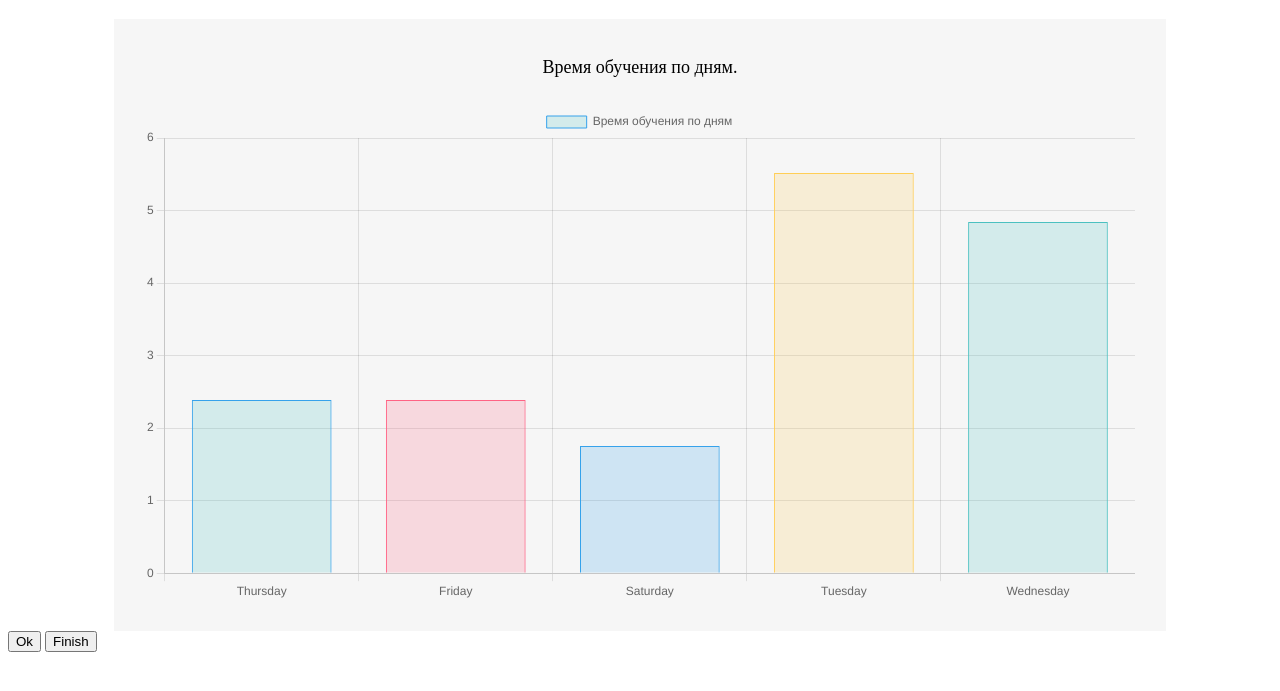
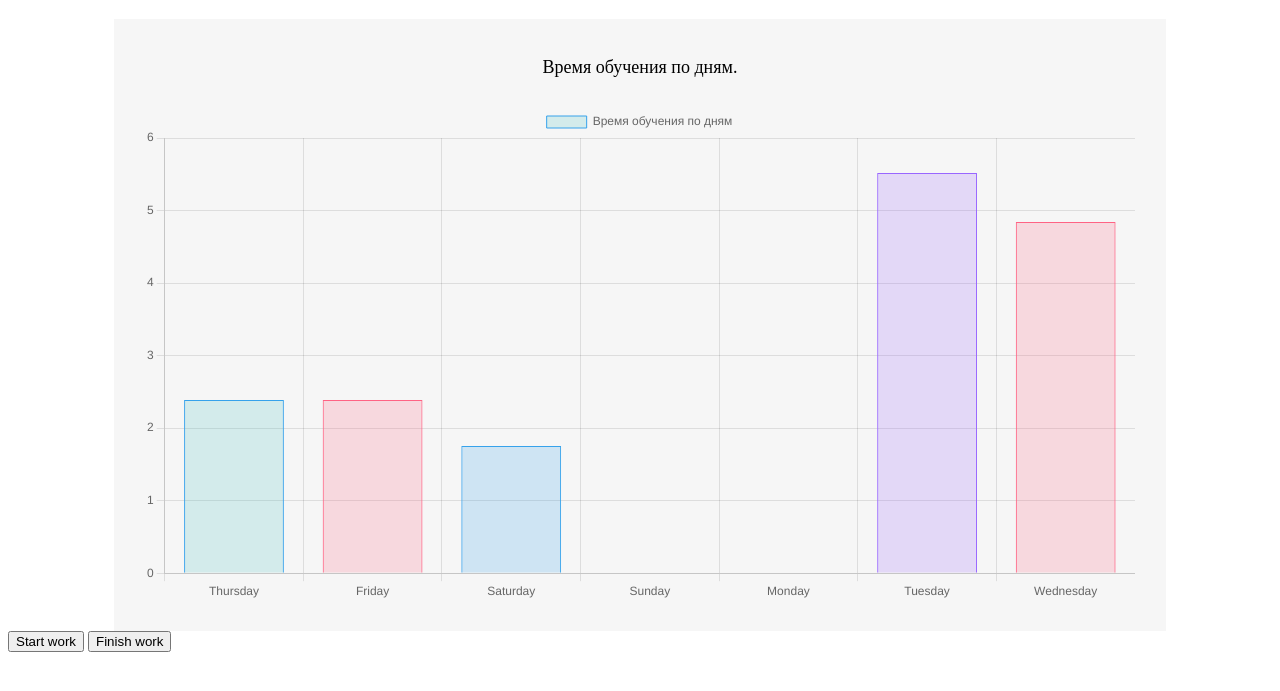
Before and after one commit to VNeskoromnaya/timer_for_tasks, a website with bundled scripts: page index.html in a window 1280 px wide. Shown: the part 61-752 px from the top of the page. Built offline with nearby package versions, Linux system fonts and the light colour scheme; data requests are answered from the project's data file.

Commit message:
refactor

```diff
--- a/index.html
+++ b/index.html
@@ -22,8 +22,8 @@
     </div>
   </section>
 
-  <button class="btn">Ok</button>
-  <button class="btn-finish">Finish</button>
+  <button class="btn-start">Start work</button>
+  <button class="btn-finish">Finish work</button>
 
   <script type="module" src="script/app.js"></script>
 </body>
--- a/script/app.js
+++ b/script/app.js
@@ -1,14 +1,11 @@
-import moment from 'moment';
-window.moment = moment;
-const chart = require('chart.js');
-
 import { onWorkStart, onWorkStop } from './workBreaks.js';
 import { drawWorkTimeChart } from './workChart.js';
 
-drawWorkTimeChart(document.getElementById('myChart'));
+const chartDiv = document.getElementById('myChart');
+drawWorkTimeChart(chartDiv);
 
-let buttonStart = document.querySelector('.btn');
-buttonStart.addEventListener('click', onWorkStart);
+const startButton = document.querySelector('.btn-start');
+startButton.addEventListener('click', onWorkStart);
 
-let buttonFinish = document.querySelector('.btn-finish');
-buttonFinish.addEventListener('click', onWorkStop);
+const finishButton = document.querySelector('.btn-finish');
+finishButton.addEventListener('click', onWorkStop);
--- a/script/dialogWindow.js
+++ b/script/dialogWindow.js
@@ -1,10 +1,10 @@
 
 import { scheduleNotificationShow } from './workBreaks.js'
 
-export function showBreakNotification() {
+export function showDialogWindow(text) {
     let body = document.querySelector('body');
     let newElementWindow = createDialogWindow();
-    writeDialogWindow(newElementWindow, body);
+    writeDialogWindow(newElementWindow, body, text);
 }
 
 function createDialogWindow() {
@@ -12,11 +12,11 @@ function createDialogWindow() {
     return newElementWindow;
 }
 
-function writeDialogWindow(newElementWindow, body) {
+function writeDialogWindow(newElementWindow, body, text) {
     newElementWindow.classList.add('container-dialog-window');
 
-    let text = document.createTextNode("Отличная работа! Пора сделать перерыв!");
-    newElementWindow.appendChild(text);
+    let textNode = document.createTextNode(text);
+    newElementWindow.appendChild(textNode);
 
     let closeBtn = document.createElement('button');
     closeBtn.innerHTML = 'X';
--- a/script/getDataServer.js
+++ b/script/getDataServer.js
@@ -1,7 +1,11 @@
+import moment from 'moment';
+
 export async function getDataFromServer(fromDate) {
     let dataFromServer = await fetchDataFromServer();
     return convertFromServer(dataFromServer, fromDate);
 }
+
+const dateFormat = 'DD/MM/YYYY';
 
 async function fetchDataFromServer() {
     try {
@@ -13,18 +17,17 @@ async function fetchDataFromServer() {
     }
 }
 
-function convertFromServer(dataFromServer, fromDate) {
-    let newDataServer = [];
+function convertFromServer(dataFromServer, fromDate, toDate) {
+    let convertedData = [];
     for (let i = dataFromServer.length - 1; i >= 0; i--) {
         let datum = dataFromServer[i]
-        datum.date = moment(datum.date, 'DD-MM-YYYY');
-        if ((datum.date).isSameOrBefore(fromDate)) break;
+        datum.date = moment(datum.date, dateFormat);
+        if (fromDate && datum.date.isBefore(fromDate)) break;
+        if (toDate && datum.date.isSameOrAfter(toDate)) continue;
         for (let post of datum.posts) {
             post.time = moment.duration(post.time);
-            console.log(post.time);
         }
-        newDataServer.push(datum);
+        convertedData.push(datum);
     }
-    console.log(newDataServer);
-    return newDataServer;
+    return convertedData.reverse();
 }
--- a/script/workBreaks.js
+++ b/script/workBreaks.js
@@ -1,9 +1,11 @@
-import { showBreakNotification } from './dialogWindow.js'
+import { showDialogWindow } from './dialogWindow.js'
 
-let interval;
+let timeoutId;
 
 export function scheduleNotificationShow() {
-    interval = setTimeout(showBreakNotification, 5 * 1000);
+    const notificationText = "Отличная работа! Пора сделать перерыв!";
+    const notificationTimeout = 30 * 60 * 1000;
+    timeoutId = setTimeout(() => showDialogWindow(notificationText), notificationTimeout);
 }
 
 export function onWorkStart() {
@@ -11,5 +13,5 @@ export function onWorkStart() {
 }
 
 export function onWorkStop() {
-    clearTimeout(interval);
+    clearTimeout(timeoutId);
 }
--- a/script/workChart.js
+++ b/script/workChart.js
@@ -1,54 +1,59 @@
+const chart = require('chart.js');
+import moment from 'moment';
 import { getDataFromServer } from './getDataServer.js'
 
 // блок график
 export async function drawWorkTimeChart(chartCtx) {
-    let weekAgo = moment().subtract(1, 'week');
-    let newDataFromServer = await getDataFromServer(weekAgo);
-    let accum = convertNewData(newDataFromServer)
-    let chartConfig = convertToChartConfig(accum);
+    let weekAgo = moment().startOf('day').subtract(7 - 1, 'day');
+    let dataFromServer = await getDataFromServer(weekAgo);
+    let workDurationsByDate = extractWorkDurationsByDate(dataFromServer, weekAgo)
+    let chartConfig = convertToChartConfig(workDurationsByDate);
     drawAChart(chartCtx, chartConfig);
 }
 
-function convertNewData(newDataFromServer) {
-    console.log('it works');
-    let accum = {};
-    for (let i = newDataFromServer.length - 1; i >= 0; i--) {
-        let datum = newDataFromServer[i];
-        const sum = moment.duration(0);
-        let date = moment(datum.date).format('DD-MM-YYYY');
-        for (let post of datum.posts) {
-            sum.add(post.time);
+const dateFormat = 'DD-MM-YYYY';
+
+function extractWorkDurationsByDate(dataFromServer, fromDate) {
+    const workDurationsByDate = {};
+    const today = moment().startOf('day');
+    for (const date = moment(fromDate); date.isSameOrBefore(today); date.add(1, 'day')) {
+        workDurationsByDate[date.format(dateFormat)] = 0;
+    }
+    for (const datum of dataFromServer) {
+        const durationSum = moment.duration(0);
+        for (const post of datum.posts) {
+            durationSum.add(post.time);
         }
-        accum[date] = sum.asHours();
+        workDurationsByDate[datum.date.format(dateFormat)] = durationSum.asHours();
     }
-    return accum;
+    return workDurationsByDate;
 }
 
-function convertToChartConfig(accum) {
-    let timeArray = extractTimeForChart(accum);
-    let weekDays = extractWeekDaysForChart(accum);
-    let chartConfig = createChartConfig(weekDays, timeArray);
+function convertToChartConfig(workDurationsByDate) {
+    let workDurations = extractWorkDurationsForChart(workDurationsByDate);
+    let weekDays = extractWeekDaysForChart(workDurationsByDate);
+    let chartConfig = createChartConfig(weekDays, workDurations);
     return chartConfig;
 }
 
-function extractTimeForChart(accum) {
-    return Object.values(accum);
+function extractWorkDurationsForChart(workDurationsByDate) {
+    return Object.values(workDurationsByDate);
 }
 
-function extractWeekDaysForChart(accum) {
-    let daysArray = Object.keys(accum);
-    return daysArray.map((date) => moment(date, "DD-MM-YYYY").format('dddd'));
+function extractWeekDaysForChart(workDurationsByDate) {
+    let dates = Object.keys(workDurationsByDate);
+    return dates.map(date => moment(date, dateFormat).format('dddd'));
 }
 
-function createChartConfig(daysWeek, timeArray) {
+function createChartConfig(weekDays, workDurations) {
     let config = {
         type: "bar",
         data: {
-            labels: daysWeek,
+            labels: weekDays,
             datasets: [
                 {
                     label: "Время обучения по дням",
-                    data: timeArray,
+                    data: workDurations,
                     backgroundColor: [
                         "rgba(75, 192, 192, 0.2)",
                         "rgba(255, 99, 132, 0.2)",
```
